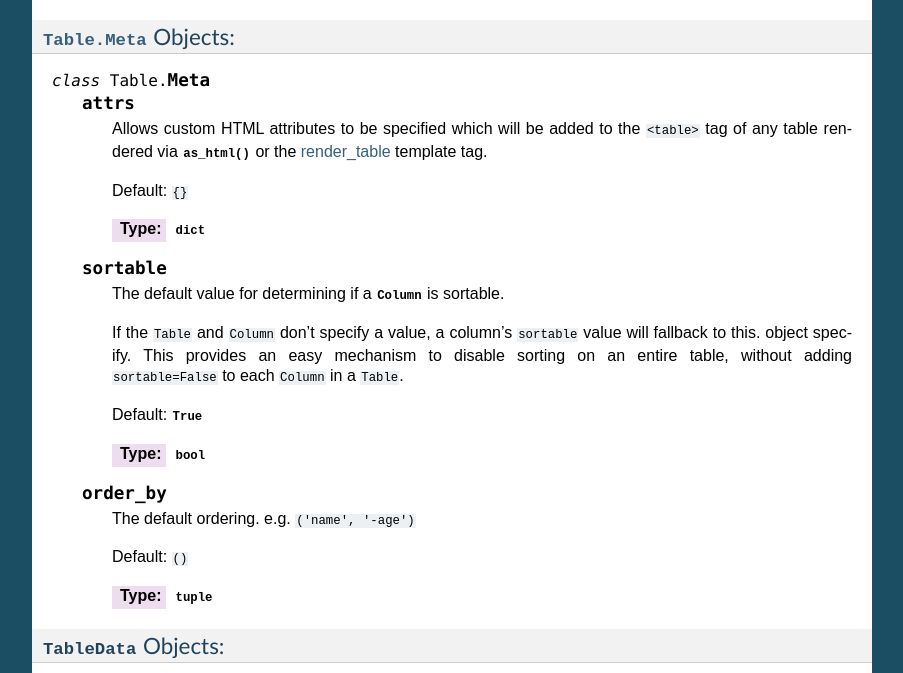
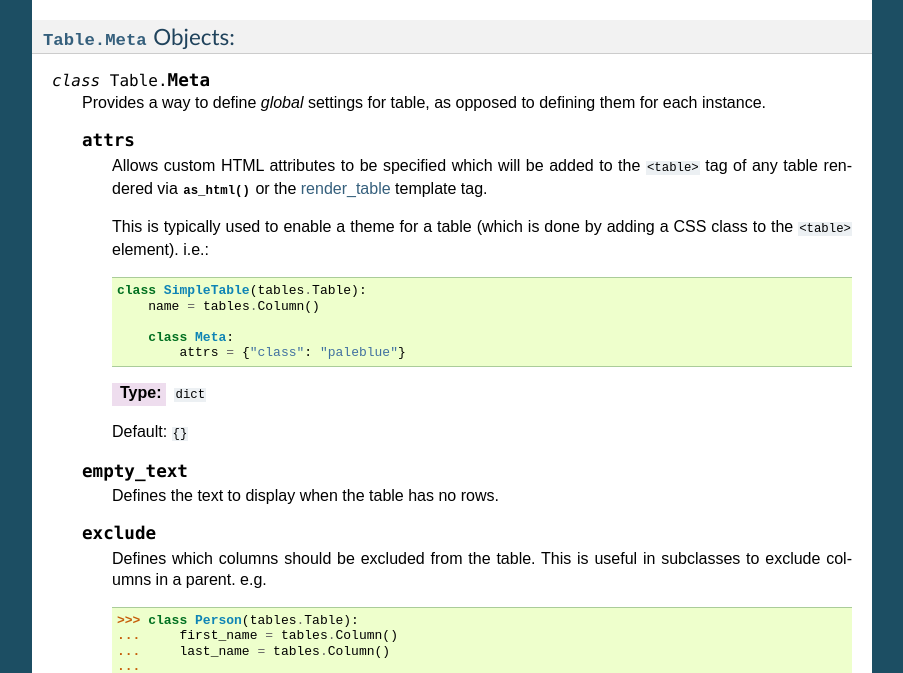
Before and after one commit to jieter/django-tables2, a Sphinx documentation site: the page built from docs/index.rst, in a window 1280 px wide and 1400 px high, scrolled down 8824 px. Shown: the part 166-839 px from the top of the window, without its empty margins (198-1101 px from the left). Built offline with Sphinx 7.4.7, drawn with Linux system fonts in a browser that asks for light colours; some of the changed text lies outside the part shown; grey boxes are pictures that could not be loaded.

Commit message:
Added the ability to exclude columns from an entire Table class or from a specific instance. Resolves issue #4.

```diff
--- a/docs/index.rst
+++ b/docs/index.rst
@@ -636,6 +636,9 @@ API Reference
 
 .. class:: Table.Meta
 
+    Provides a way to define *global* settings for table, as opposed to
+    defining them for each instance.
+
     .. attribute:: attrs
 
         Allows custom HTML attributes to be specified which will be added to
@@ -643,9 +646,54 @@ API Reference
         :meth:`~django_tables.tables.Table.as_html` or the
         :ref:`template-tags.render_table` template tag.
 
+        This is typically used to enable a theme for a table (which is done by
+        adding a CSS class to the ``<table>`` element). i.e.::
+
+            class SimpleTable(tables.Table):
+                name = tables.Column()
+
+                class Meta:
+                    attrs = {"class": "paleblue"}
+
+        :type: ``dict``
+
         Default: ``{}``
 
-        :type: :class:`dict`
+    .. attribute:: empty_text
+
+        Defines the text to display when the table has no rows.
+
+    .. attribute:: exclude
+
+        Defines which columns should be excluded from the table. This is useful
+        in subclasses to exclude columns in a parent. e.g.
+
+            >>> class Person(tables.Table):
+            ...     first_name = tables.Column()
+            ...     last_name = tables.Column()
+            ...
+            >>> Person.base_columns
+            {'first_name': <django_tables.columns.Column object at 0x10046df10>,
+            'last_name': <django_tables.columns.Column object at 0x10046d8d0>}
+            >>> class ForgetfulPerson(Person):
+            ...     class Meta:
+            ...         exclude = ("last_name", )
+            ...
+            >>> ForgetfulPerson.base_columns
+            {'first_name': <django_tables.columns.Column object at 0x10046df10>}
+
+        :type: tuple of ``string`` objects
+
+        Default: ``()``
+
+    .. attribute:: order_by
+
+        The default ordering. e.g. ``('name', '-age')``. A hyphen ``-`` can be
+        used to prefix a column name to indicate *descending* order.
+
+        :type: :class:`tuple`
+
+        Default: ``()``
 
     .. attribute:: sortable
 
@@ -656,17 +704,9 @@ API Reference
         an easy mechanism to disable sorting on an entire table, without adding
         ``sortable=False`` to each ``Column`` in a ``Table``.
 
-        Default: :const:`True`
-
         :type: :class:`bool`
 
-    .. attribute:: order_by
-
-        The default ordering. e.g. ``('name', '-age')``
-
-        Default: ``()``
-
-        :type: :class:`tuple`
+        Default: :const:`True`
 
 
 :class:`TableData` Objects:
@@ -674,13 +714,6 @@ API Reference
 
 .. autoclass:: django_tables.tables.TableData
     :members: __init__, order_by, __getitem__, __len__
-
-
-:class:`TableOptions` Objects:
-------------------------------
-
-.. autoclass:: django_tables.tables.TableOptions
-    :members:
 
 
 :class:`Column` Objects:
```
Also changed, not shown: 3 other files.
